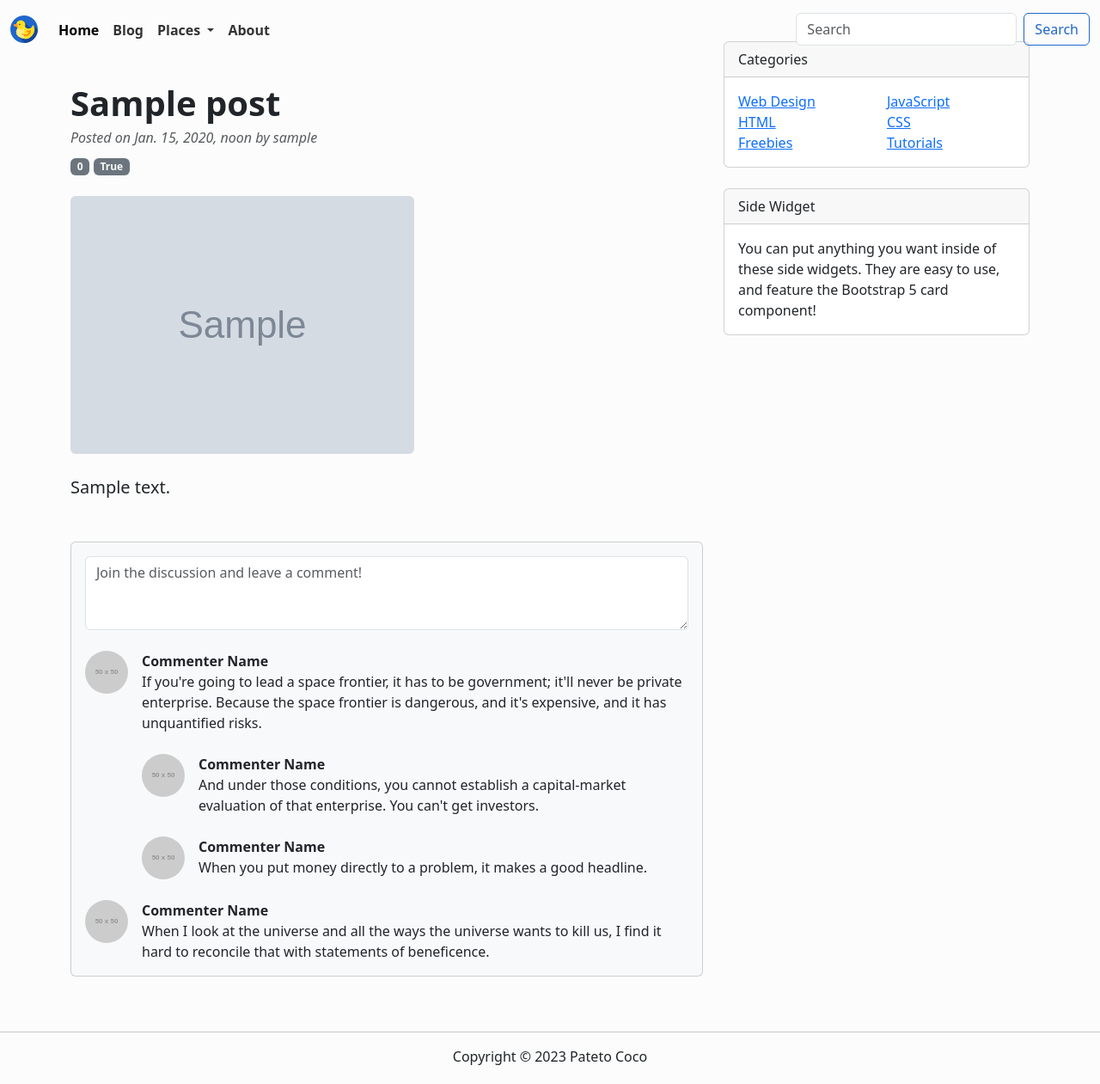
After one commit to AleksKostadinov/pateto-coco, a Django app: a page that uses project/coco/templates/coco/base.html in a window 1280 px wide. The commit adds this page. Shown: the whole page at 86% size. Run offline with Django 4.2, Linux system fonts and the light colour scheme; tables that the repository leaves empty hold one stand-in row (values such as "Sample post"); grey boxes marked "Sample" are stand-in pictures; grey boxes labelled with a size stand in for pictures from a placeholder-image service; some libraries are stand-ins or nearby versions.

Commit message:
Slug and some template changes

```diff
--- a/project/coco/models.py
+++ b/project/coco/models.py
@@ -1,5 +1,6 @@
 from django.contrib.auth.models import User
 from django.db import models
+from django.urls import reverse
 
 
 class Post(models.Model):
--- a/project/coco/static/coco/css/main.css
+++ b/project/coco/static/coco/css/main.css
@@ -143,3 +143,7 @@ h1 {
     max-height: 72px;
     overflow: hidden;
 }
+
+.small.text-muted {
+    margin-bottom: 0.5rem;
+}
--- a/project/coco/templates/coco/base.html
+++ b/project/coco/templates/coco/base.html
@@ -20,6 +20,7 @@
 
         <main>
             {% block content %}
+
             {% endblock %}
         </main>
 
@@ -31,18 +32,6 @@
             integrity="sha384-ENjdO4Dr2bkBIFxQpeoTz1HIcje39Wm4jDKdf19U8gI4ddQ3GYNS7NTKfAdVQSZe"
             crossorigin="anonymous"></script>
     <script src="{% static 'coco/js/scripts.js' %}"></script>
-{#<script>#}
-{#  window.onscroll = function() {myFunction()};#}
-{#  var navbar = document.getElementById("navbar");#}
-{#  var sticky = navbar.offsetTop;#}
-{#  function myFunction() {#}
-{#    if (window.pageYOffset >= sticky) {#}
-{#      navbar.classList.add("sticky");#}
-{#    } else {#}
-{#      navbar.classList.remove("sticky");#}
-{#    }#}
-{#  }#}
-{#</script>#}
 
     </body>
 </html>
--- a/project/coco/templates/coco/footer.html
+++ b/project/coco/templates/coco/footer.html
@@ -1,5 +1,6 @@
 <div class="footer">
+    <hr>
 		<div class="col-lg-12 text-center">
 			Copyright &copy; 2023 Pateto Coco
 		</div>
-	</div>
+</div>
--- a/project/coco/templates/coco/navbar.html
+++ b/project/coco/templates/coco/navbar.html
@@ -11,8 +11,8 @@
         </button>
         <div class="collapse navbar-collapse" id="navbarSupportedContent">
             <a class="navbar-brand">
-            <img src="{% static '/coco/images/duck-blue.png' %}" alt="Pateto Coco">
-        </a>
+                <img src="{% static '/coco/images/duck-blue.png' %}" alt="Pateto Coco">
+            </a>
             <ul class="navbar-nav me-auto mb-2 mb-lg-2">  <!-- or without me-auto -->
                 <li class="nav-item">
                     <a class="nav-link active" aria-current="page" href="{% url 'coco-home' %}">Home</a>
--- /dev/null
+++ b/project/coco/templates/coco/post.html
@@ -0,0 +1,125 @@
+{% extends 'coco/base.html' %}
+{% load static %}
+
+{% block content %}
+
+    <!-- Page content-->
+    <div class="container mt-5">
+        <div class="row">
+            <div class="col-lg-8">
+                <!-- Post content-->
+                <article>
+                    <!-- Post header-->
+                    <header class="mb-4">
+                        <!-- Post title-->
+                        <h1 class="fw-bolder mb-1">{{ post.title }}</h1>
+                        <!-- Post meta content-->
+                        <div class="text-muted fst-italic mb-2">Posted on {{ post.created_at }} by {{ post.author }}</div>
+                        <!-- Post categories-->
+                        <a class="badge bg-secondary text-decoration-none link-light" href="#">{{ post.destination }}</a>
+                        <a class="badge bg-secondary text-decoration-none link-light" href="#">{{ post.favourite }}</a>
+                    </header>
+                    <!-- Preview image figure-->
+                    <figure class="mb-4"><img class="img-fluid rounded"
+                                              src="{{ post.image.url }}" alt="..."/>
+                    </figure>
+                    <!-- Post content-->
+                    <section class="mb-5">
+                        <p class="fs-5 mb-4">{{ post.content }}</p>
+
+                    </section>
+                </article>
+                <!-- Comments section-->
+                <section class="mb-5">
+                    <div class="card bg-light">
+                        <div class="card-body">
+                            <!-- Comment form-->
+                            <form class="mb-4"><textarea class="form-control" rows="3"
+                                                         placeholder="Join the discussion and leave a comment!"></textarea>
+                            </form>
+                            <!-- Comment with nested comments-->
+                            <div class="d-flex mb-4">
+                                <!-- Parent comment-->
+                                <div class="flex-shrink-0"><img class="rounded-circle"
+                                                                src="https://dummyimage.com/50x50/ced4da/6c757d.jpg"
+                                                                alt="..."/></div>
+                                <div class="ms-3">
+                                    <div class="fw-bold">Commenter Name</div>
+                                    If you're going to lead a space frontier, it has to be government; it'll never be
+                                    private enterprise. Because the space frontier is dangerous, and it's expensive, and
+                                    it has unquantified risks.
+                                    <!-- Child comment 1-->
+                                    <div class="d-flex mt-4">
+                                        <div class="flex-shrink-0"><img class="rounded-circle"
+                                                                        src="https://dummyimage.com/50x50/ced4da/6c757d.jpg"
+                                                                        alt="..."/></div>
+                                        <div class="ms-3">
+                                            <div class="fw-bold">Commenter Name</div>
+                                            And under those conditions, you cannot establish a capital-market evaluation
+                                            of that enterprise. You can't get investors.
+                                        </div>
+                                    </div>
+                                    <!-- Child comment 2-->
+                                    <div class="d-flex mt-4">
+                                        <div class="flex-shrink-0"><img class="rounded-circle"
+                                                                        src="https://dummyimage.com/50x50/ced4da/6c757d.jpg"
+                                                                        alt="..."/></div>
+                                        <div class="ms-3">
+                                            <div class="fw-bold">Commenter Name</div>
+                                            When you put money directly to a problem, it makes a good headline.
+                                        </div>
+                                    </div>
+                                </div>
+                            </div>
+                            <!-- Single comment-->
+                            <div class="d-flex">
+                                <div class="flex-shrink-0"><img class="rounded-circle"
+                                                                src="https://dummyimage.com/50x50/ced4da/6c757d.jpg"
+                                                                alt="..."/></div>
+                                <div class="ms-3">
+                                    <div class="fw-bold">Commenter Name</div>
+                                    When I look at the universe and all the ways the universe wants to kill us, I find
+                                    it hard to reconcile that with statements of beneficence.
+                                </div>
+                            </div>
+                        </div>
+                    </div>
+                </section>
+            </div>
+            <!-- Side widgets-->
+            <div class="col-lg-4">
+                <!-- Categories widget-->
+                <div class="card mb-4">
+                    <div class="card-header">Categories</div>
+                    <div class="card-body">
+                        <div class="row">
+                            <div class="col-sm-6">
+                                <ul class="list-unstyled mb-0">
+                                    <li><a href="#">Web Design</a></li>
+                                    <li><a href="#">HTML</a></li>
+                                    <li><a href="#">Freebies</a></li>
+                                </ul>
+                            </div>
+                            <div class="col-sm-6">
+                                <ul class="list-unstyled mb-0">
+                                    <li><a href="#">JavaScript</a></li>
+                                    <li><a href="#">CSS</a></li>
+                                    <li><a href="#">Tutorials</a></li>
+                                </ul>
+                            </div>
+                        </div>
+                    </div>
+                </div>
+                <!-- Side widget-->
+                <div class="card mb-4">
+                    <div class="card-header">Side Widget</div>
+                    <div class="card-body">You can put anything you want inside of these side widgets. They are easy to
+                        use, and feature the Bootstrap 5 card component!
+                    </div>
+                </div>
+            </div>
+        </div>
+    </div>
+
+
+{% endblock content %}
--- a/project/coco/urls.py
+++ b/project/coco/urls.py
@@ -4,6 +4,7 @@ from . import views
 urlpatterns = [
     path('', views.home, name='coco-home'),
     path('blog', views.blog, name='coco-blog'),
+    path('post/<slug:slug>/', views.current_post, name='coco-post'),
     path('bulgaria', views.dest_bulgaria, name='coco-bulgaria'),
     path('abroad', views.dest_abroad, name='coco-abroad'),
     path('where', views.dest_where, name='coco-where'),
--- a/project/coco/views.py
+++ b/project/coco/views.py
@@ -17,6 +17,15 @@ def blog(request):
     return render(request, 'coco/blog.html', {'posts': posts})
 
 
+def current_post(request, slug):
+    post = Post.objects.get(slug=slug)
+
+    context = {
+        'post': post,
+    }
+    return render(request, 'coco/post.html', context)
+
+
 def dest_bulgaria(request):
     posts = Post.objects.all()
     return render(request, 'coco/coco-bulgaria.html', {'posts': posts})
```
Also changed, not shown: project/coco/templates/coco/blog.html (+26 -10 lines), project/coco/templates/coco/coco-abroad.html (+24 -11 lines), project/coco/templates/coco/coco-bulgaria.html (+24 -11 lines), project/coco/templates/coco/home.html (+19 -30 lines). Lines whose indentation alone changed are shown as unchanged.
